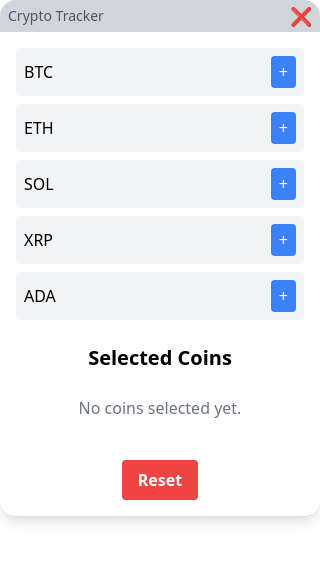
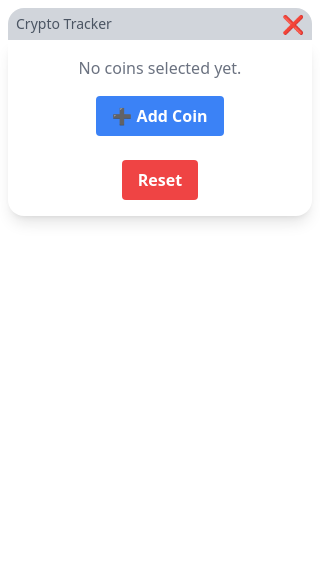
Before and after one commit to zadigg/windows-crypto-tracker-widget, an Electron app: page index.html in a window 320 px wide. Drawn offline with nearby package versions, Linux system fonts and the light colour scheme.

Commit message:
chore: change UI to be more easy on eye

```diff
--- a/index.html
+++ b/index.html
@@ -5,30 +5,43 @@
     <title>Crypto Tracker</title>
     <script src="https://cdn.tailwindcss.com"></script>
 </head>
-<body class="bg-transparent flex flex-col items-center justify-start min-h-screen p-0">
+<body class="bg-transparent flex flex-col items-center justify-start min-h-screen p-2">
 
-<!-- Draggable top bar with close button -->
+<!-- Draggable Top Bar with Close -->
 <div id="drag-region" class="flex items-center justify-between w-full h-8 bg-gray-300 rounded-t-2xl p-2">
     <div class="text-gray-600 text-sm">Crypto Tracker</div>
     <button id="close-button" class="no-drag text-gray-700 hover:text-red-500 text-lg font-bold">❌</button>
 </div>
 
-<div class="w-full max-w-xs bg-white rounded-b-2xl shadow-lg p-4 space-y-6">
-
-    <!-- Available Coins -->
-    <div id="coin-list" class="space-y-2">
-        <!-- Coins + "+" buttons will be generated here -->
-    </div>
-
-    <h2 class="text-xl font-bold text-center">Selected Coins</h2>
+<!-- Main Widget -->
+<div class="w-full max-w-xs bg-white rounded-b-2xl shadow-lg p-4 space-y-4">
 
     <!-- Selected Coins -->
     <div id="selected-coins" class="space-y-2 text-center">
         <p class="text-gray-500">No coins selected yet.</p>
     </div>
 
+    <!-- Add Coin Button -->
+    <div class="flex justify-center">
+        <button id="add-coin-button" class="no-drag bg-blue-500 hover:bg-blue-600 text-white font-bold py-2 px-4 rounded">
+            ➕ Add Coin
+        </button>
+    </div>
+
+    <!-- Hidden Dropdown -->
+    <div id="coin-dropdown" class="hidden mt-2">
+        <select id="coin-select" class="w-full p-2 rounded border border-gray-300">
+            <option value="" disabled selected>Select a coin</option>
+            <option value="BTC">Bitcoin (BTC)</option>
+            <option value="ETH">Ethereum (ETH)</option>
+            <option value="SOL">Solana (SOL)</option>
+            <option value="XRP">Ripple (XRP)</option>
+            <option value="ADA">Cardano (ADA)</option>
+        </select>
+    </div>
+
     <!-- Reset Button -->
-    <div class="flex justify-center pt-4">
+    <div class="flex justify-center pt-2">
         <button id="reset-button" class="no-drag bg-red-500 hover:bg-red-600 text-white font-bold py-2 px-4 rounded">
             Reset
         </button>
@@ -37,11 +50,9 @@
 </div>
 
 <style>
-    /* Makes top region draggable */
     #drag-region {
         -webkit-app-region: drag;
     }
-    /* Makes buttons not draggable */
     .no-drag {
         -webkit-app-region: no-drag;
     }
--- a/renderer.js
+++ b/renderer.js
@@ -1,37 +1,17 @@
 const { remote } = require('electron');
-const coinListDiv = document.getElementById('coin-list');
+
 const selectedCoinsDiv = document.getElementById('selected-coins');
+const addCoinButton = document.getElementById('add-coin-button');
+const coinDropdown = document.getElementById('coin-dropdown');
+const coinSelect = document.getElementById('coin-select');
 const resetButton = document.getElementById('reset-button');
 const closeButton = document.getElementById('close-button');
 
-// Predefined list of available coins
-const availableCoins = ["BTC", "ETH", "SOL", "XRP", "ADA"];
 let selectedCoins = new Map();
 
-// Create list of available coins with + buttons
-function renderCoinList() {
-    coinListDiv.innerHTML = '';
-    availableCoins.forEach(coin => {
-        const coinRow = document.createElement('div');
-        coinRow.className = "flex justify-between items-center bg-gray-100 p-2 rounded";
-
-        const coinName = document.createElement('span');
-        coinName.textContent = coin;
-
-        const addButton = document.createElement('button');
-        addButton.textContent = '+';
-        addButton.className = "no-drag bg-blue-500 hover:bg-blue-600 text-white px-2 py-1 rounded";
-        addButton.onclick = () => addCoin(coin);
-
-        coinRow.appendChild(coinName);
-        coinRow.appendChild(addButton);
-        coinListDiv.appendChild(coinRow);
-    });
-}
-
-// Add coin to selected list
+// Add selected coin
 async function addCoin(coin) {
-    if (selectedCoins.has(coin)) return; // Already selected
+    if (!coin || selectedCoins.has(coin)) return;
 
     const coinDiv = document.createElement('div');
     coinDiv.id = `selected-${coin}`;
@@ -58,7 +38,7 @@ async function addCoin(coin) {
     }
 }
 
-// Remove single coin
+// Remove a selected coin
 function removeCoin(coin) {
     const coinDiv = selectedCoins.get(coin);
     if (coinDiv) {
@@ -70,7 +50,7 @@ function removeCoin(coin) {
     }
 }
 
-// Fetch live USD spot price
+// Fetch the USD price
 async function fetchPrice(coinSymbol) {
     try {
         const res = await fetch(`https://api.coinbase.com/v2/prices/${coinSymbol}-USD/spot`);
@@ -82,7 +62,7 @@ async function fetchPrice(coinSymbol) {
     }
 }
 
-// Update price for a single selected coin
+// Update price for one coin
 async function updatePrice(coin) {
     const coinDiv = selectedCoins.get(coin);
     if (!coinDiv) return;
@@ -97,10 +77,23 @@ async function updatePrice(coin) {
     }
 }
 
-// Refresh all selected coin prices every 60 seconds
+// Refresh all prices every 60 seconds
 setInterval(() => {
     selectedCoins.forEach((_, coin) => updatePrice(coin));
 }, 60000);
+
+// Add Coin Button behavior
+addCoinButton.addEventListener('click', () => {
+    coinDropdown.classList.toggle('hidden');
+});
+
+// Coin Select behavior
+coinSelect.addEventListener('change', (e) => {
+    const selectedCoin = e.target.value;
+    addCoin(selectedCoin);
+    coinDropdown.classList.add('hidden');
+    coinSelect.value = "";
+});
 
 // Reset button
 resetButton.addEventListener('click', () => {
@@ -114,6 +107,3 @@ closeButton.addEventListener('click', () => {
     let window = remote.getCurrentWindow();
     window.close();
 });
-
-// Initial setup
-renderCoinList();
```
